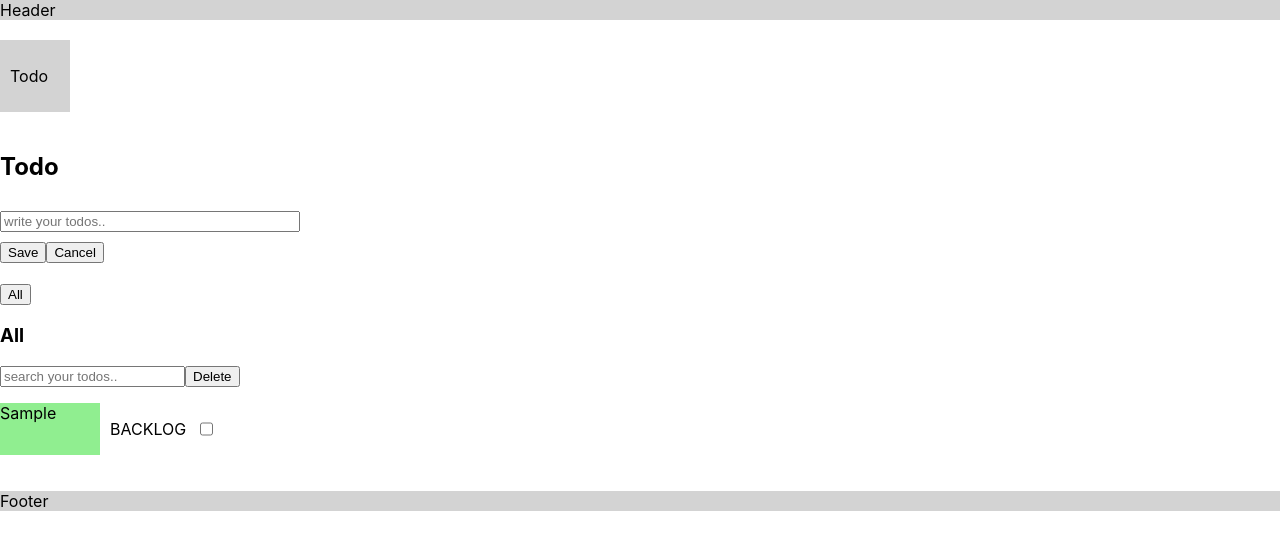
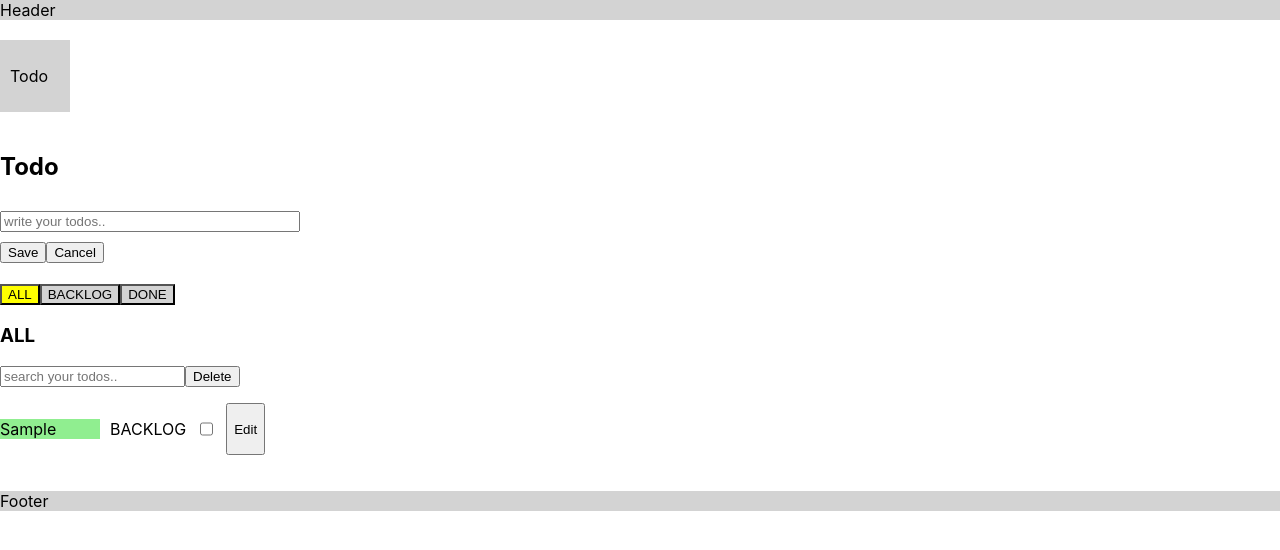
Before and after one commit to dancinncoder/dailytodoapp, a React (Create React App) app: page / in a window 1280 px wide. Both pictures are taken after typing "Sample" into the empty fields and a click on the button "Save". Shown: the top 550 px of the page. Built offline with nearby package versions, Linux system fonts and the light colour scheme.

Commit message:
main logics done

```diff
--- a/src/pages/Home.jsx
+++ b/src/pages/Home.jsx
@@ -1,4 +1,4 @@
-import React, { useState } from "react";
+import React, { useEffect, useState } from "react";
 import styled from "styled-components";
 import { v4 as uuid } from "uuid";
 
@@ -35,7 +35,7 @@ const ButtonContainer = styled.div`
 `;
 const FilterMenuContainer = styled.div``;
 const DisplayContainer = styled.div``;
-const TopContainer = styled.form``;
+const TopContainer = styled.div``;
 const BottomContainer = styled.div`
   ul {
     list-style: none;
@@ -48,27 +48,69 @@ const BottomContainer = styled.div`
   }
 `;
 
-const DoneItem = styled.li`
+const DoneItem = styled.p`
   background-color: yellow;
   width: 100px;
+  text-decoration: line-through;
   cursor: pointer;
 `;
 
-const BacklogItem = styled.li`
+const BacklogItem = styled.p`
   background-color: lightgreen;
   width: 100px;
   cursor: pointer;
 `;
 
+const ModifiedForm = styled.form`
+  display: flex;
+`;
+
+const Menu = styled.button`
+  background-color: ${({ $selectedMenu }) =>
+    $selectedMenu ? "yellow" : "lightgrey"};
+`;
+
 function Home() {
   const [todo, setTodo] = useState("");
   const [todoList, setTodoList] = useState([]);
+  const [filteredTodoList, setFilteredTodoList] = useState(todoList);
   const [selectedId, setSelectedId] = useState("");
   const [selectedIdList, setSelectedIdList] = useState([]);
+  const [modifiedTodo, setModifiedTodo] = useState("");
+  const [searchTerm, setSearchTerm] = useState("");
+
+  const filterMenuList = ["ALL", "BACKLOG", "DONE"];
+  const [selectedMenu, setSelectedMenu] = useState("ALL");
+
+  useEffect(() => {
+    // Filter
+    let result = todoList;
+    if (selectedMenu !== "ALL") {
+      result = result?.filter((todo) => todo.status === selectedMenu);
+    }
+
+    // Search
+    result = result?.filter((todo) => {
+      return todo.content
+        .replace(/\s/g, "")
+        .toLowerCase()
+        .includes(searchTerm.replace(/\s/g, "").toLowerCase());
+    });
+
+    setFilteredTodoList(result);
+  }, [todoList, selectedMenu, searchTerm]);
 
   // Type Logics
   const typeTodo = (e) => {
     setTodo(e.target.value);
+  };
+
+  const typeModifiedTodo = (e) => {
+    setModifiedTodo(e.target.value);
+  };
+
+  const typeSearchTerm = (e) => {
+    setSearchTerm(e.target.value);
   };
 
   const removeTodo = () => {
@@ -120,6 +162,52 @@ function Home() {
     setTodoList(updatedTodoList);
   };
 
+  const deleteTodo = () => {
+    const filteredTodoList = todoList?.filter((todo) => {
+      return !selectedIdList.includes(todo.id);
+    });
+    console.log("filteredTodoList", filteredTodoList);
+    setTodoList(filteredTodoList);
+    setSearchTerm("");
+  };
+
+  const toggleEditingStatus = (selectedId) => {
+    const updatedTodoList = todoList?.map((todo) => {
+      if (selectedId === todo.id) {
+        return {
+          ...todo,
+          isEditing: !todo.isEditing,
+        };
+      }
+      return todo;
+    });
+    setTodoList(updatedTodoList);
+  };
+
+  const handleEditingMode = (selectedId, previousTodoContent) => {
+    toggleEditingStatus(selectedId);
+    setModifiedTodo(previousTodoContent);
+  };
+
+  const saveModifiedTodo = (e, selectedId) => {
+    e.preventDefault();
+    const updatedTodoList = todoList?.map((todo) => {
+      if (todo.id === selectedId) {
+        return {
+          ...todo,
+          content: modifiedTodo,
+          isEditing: false,
+        };
+      }
+      return todo;
+    });
+    setTodoList(updatedTodoList);
+  };
+
+  const changeSelectedMenu = (menuName) => {
+    setSelectedMenu(menuName);
+  };
+
   console.log("selectedIdList", selectedIdList);
 
   return (
@@ -144,27 +232,65 @@ function Home() {
       <DashboardContainer>
         <FilterMenuContainer>
           <div>
-            <button>All</button>
+            {filterMenuList?.map((menu, index) => {
+              return (
+                <Menu
+                  onClick={() => changeSelectedMenu(menu)}
+                  key={index}
+                  $selectedMenu={menu === selectedMenu}
+                >
+                  {menu}
+                </Menu>
+              );
+            })}
           </div>
         </FilterMenuContainer>
         <DisplayContainer>
           <TopContainer>
-            <h3>All</h3>
-            <input placeholder="search your todos.." />
-            <button type="submit">Delete</button>
+            <h3>{selectedMenu}</h3>
+            <input
+              onChange={typeSearchTerm}
+              value={searchTerm}
+              placeholder="search your todos.."
+            />
+            <button onClick={deleteTodo}>Delete</button>
           </TopContainer>
           <BottomContainer>
-            {todoList?.length > 0 ? (
+            {filteredTodoList?.length > 0 ? (
               <ul>
-                {todoList?.map((todo) => {
+                {filteredTodoList?.map((todo) => {
                   return (
                     <li key={todo.id}>
+                      {todo.isEditing === true ? (
+                        <ModifiedForm
+                          onSubmit={(e) => saveModifiedTodo(e, todo.id)}
+                        >
+                          <input
+                            onChange={typeModifiedTodo}
+                            value={modifiedTodo}
+                            placeholder={todo.content}
+                          />
+                          <p>{todo.status}</p>
+                          <button
+                            type="button"
+                            onClick={() =>
+                              handleEditingMode(todo.id, todo.content)
+                            }
+                          >
+                            Back
+                          </button>
+                          <button type="submit">Save</button>
+                        </ModifiedForm>
+                      ) : (
+                        <>
                           {todo.status === "DONE" ? (
                             <DoneItem onClick={() => changeTodoStatus(todo.id)}>
                               {todo.content}
                             </DoneItem>
                           ) : (
-                        <BacklogItem onClick={() => changeTodoStatus(todo.id)}>
+                            <BacklogItem
+                              onClick={() => changeTodoStatus(todo.id)}
+                            >
                               {todo.content}
                             </BacklogItem>
                           )}
@@ -177,6 +303,15 @@ function Home() {
                             checked={selectedIdList?.includes(todo.id)}
                           />
                           {/* onChange and then checked */}
+                          <button
+                            onClick={() =>
+                              handleEditingMode(todo.id, todo.content)
+                            }
+                          >
+                            Edit
+                          </button>
+                        </>
+                      )}
                     </li>
                   );
                 })}
```
Lines whose indentation alone changed are shown as unchanged.
